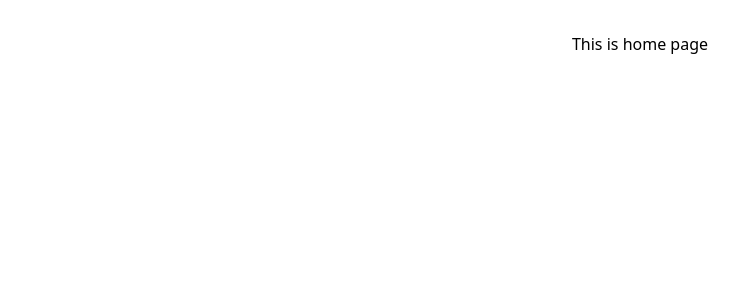
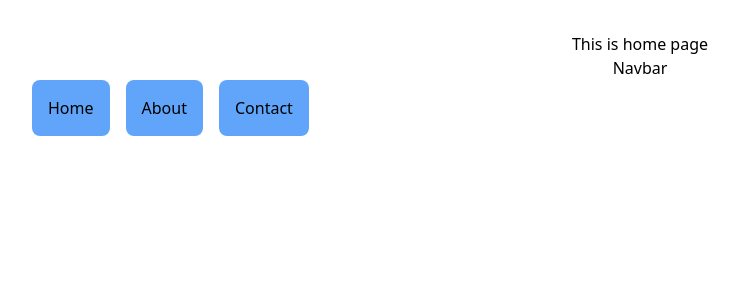
Before and after one commit to farihapromi/introduction-to-react-router, a React (Vite) app: page / in a window 1280 px wide. Shown: the top 300 px of the page, without its empty margins (0-739 px from the left). Built offline with nearby package versions, Linux system fonts and the light colour scheme.

Commit message:
Add Link

```diff
--- a/src/components/Header/Header.jsx
+++ b/src/components/Header/Header.jsx
@@ -3,13 +3,17 @@ import { Link } from 'react-router-dom'
 
 const Header = () => {
   return (
-    <div>
+    <div >
         <h2>Navbar</h2>
-        <Link href='/'>Home</Link>
-            <Link href='/about'>About</Link>
-                <Link href='/contact'>Contact</Link>
+        <nav className='flex gap-4 ' >
+             <Link className='bg-blue-400 p-4 rounded-lg' to='/'>Home</Link>
+            <Link className='bg-blue-400 p-4 rounded-lg' to='/about'>About</Link>
+                <Link className='bg-blue-400 p-4 rounded-lg' to='/contact'>Contact</Link>
 
-    </div>
+
+
+        </nav>
+          </div>
   )
 }
 
--- a/src/components/Home/Home.jsx
+++ b/src/components/Home/Home.jsx
@@ -1,9 +1,15 @@
 import React from 'react'
+import { Outlet } from 'react-router-dom'
+import Header from '../Header/Header'
 
 const Home = () => {
   return (
     <div>
         <h3>This is home page</h3>
+          <Header/>
+        <Outlet>
+
+        </Outlet>
 
     </div>
   )
```
